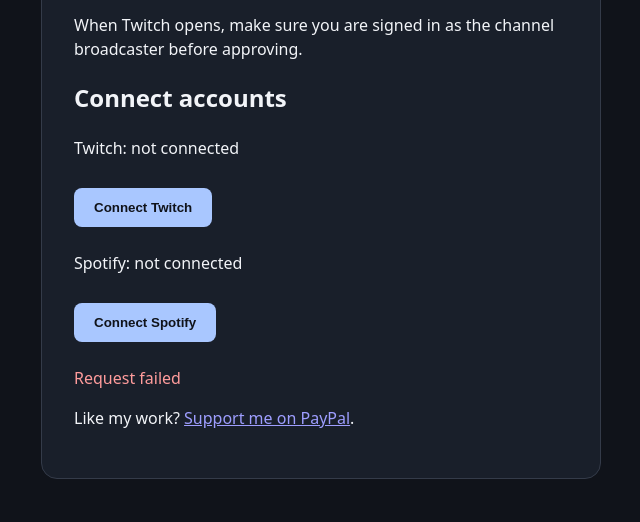
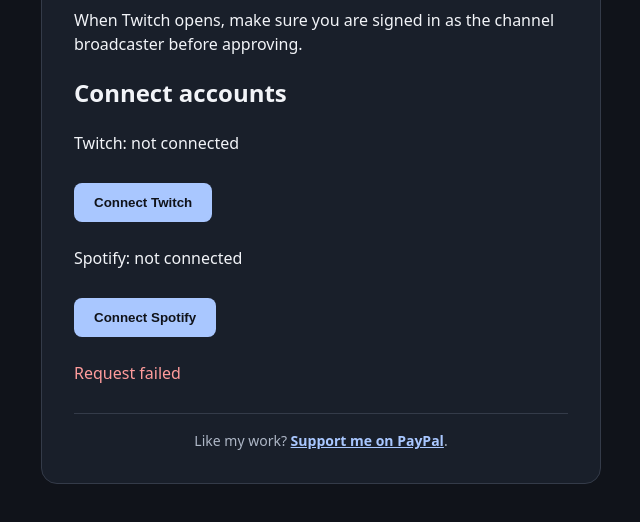
Before and after one commit to mintymelinda/community_playlist, a website: page auth-service/signup.html in a window 1280 px wide. Shown: the part 248-770 px from the top of the page, without its empty margins (319-959 px from the left). Drawn offline with Linux system fonts and the light colour scheme; no server answers.

Commit message:
Style setup page support link

```diff
--- a/auth-service/signup.css
+++ b/auth-service/signup.css
@@ -1 +1,2 @@
 :root{color-scheme:dark;font:16px/1.5 system-ui,sans-serif;background:#10131a;color:#f2f4f8}*{box-sizing:border-box}body{margin:0;min-height:100vh;display:grid;place-items:center;padding:24px}main{width:min(100%,560px);padding:32px;border:1px solid #343b49;border-radius:16px;background:#191f2a}label{display:block;margin:20px 0 6px}#debugUrl{width:auto;padding:0;margin-right:8px}input,select{width:100%;padding:12px;border:1px solid #596477;border-radius:8px;background:#0e1219;color:inherit}button{margin:12px 8px 8px 0;padding:12px 20px;border:0;border-radius:8px;background:#a9c7ff;color:#10131a;font-weight:700;cursor:pointer}[hidden]{display:none!important}[role=alert]{color:#ff9c9c}
+.support{margin-top:28px;padding-top:16px;border-top:1px solid #343b49;text-align:center;color:#aeb7c6;font-size:14px}.support p{margin:0}.support a{color:#a9c7ff;font-weight:600}
```
